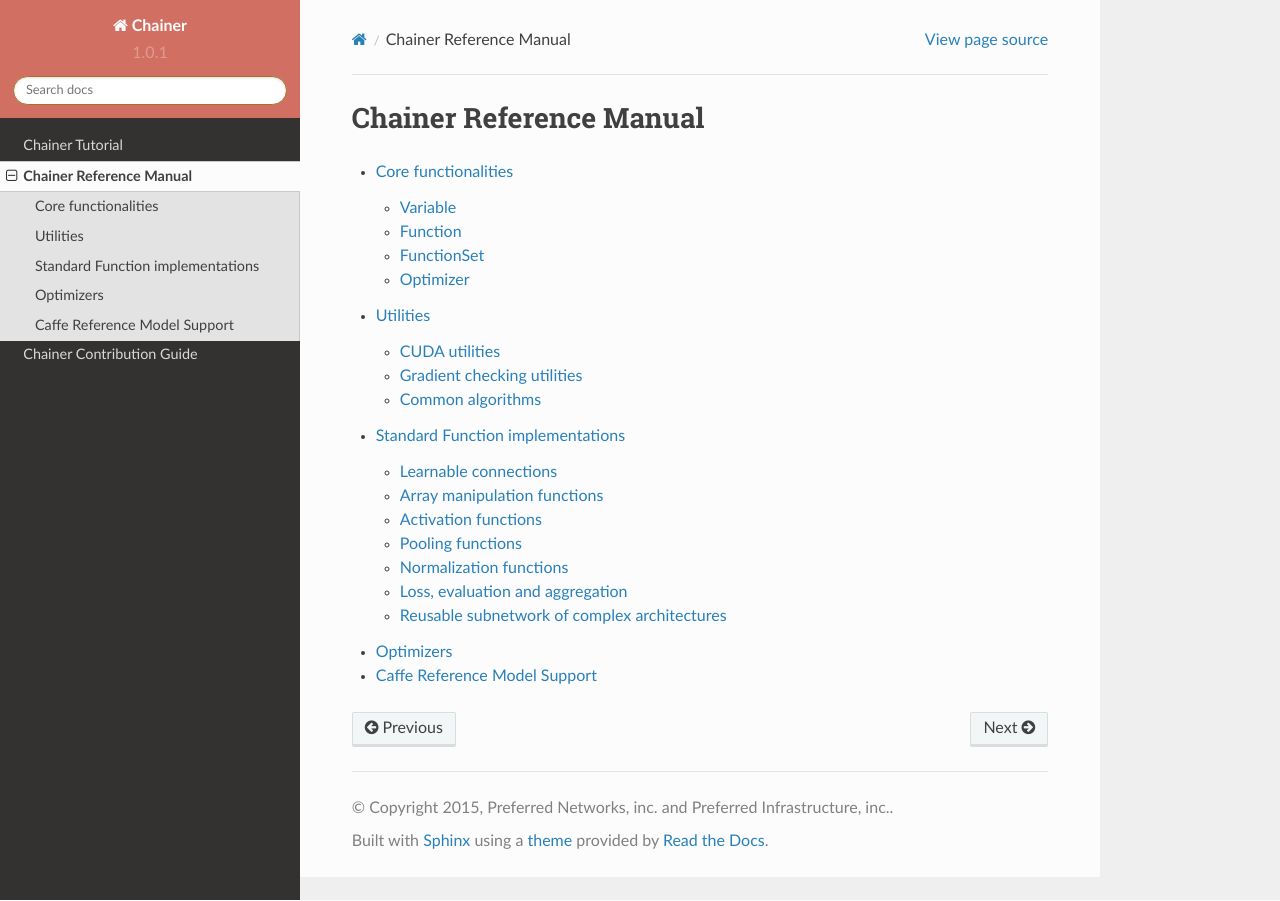
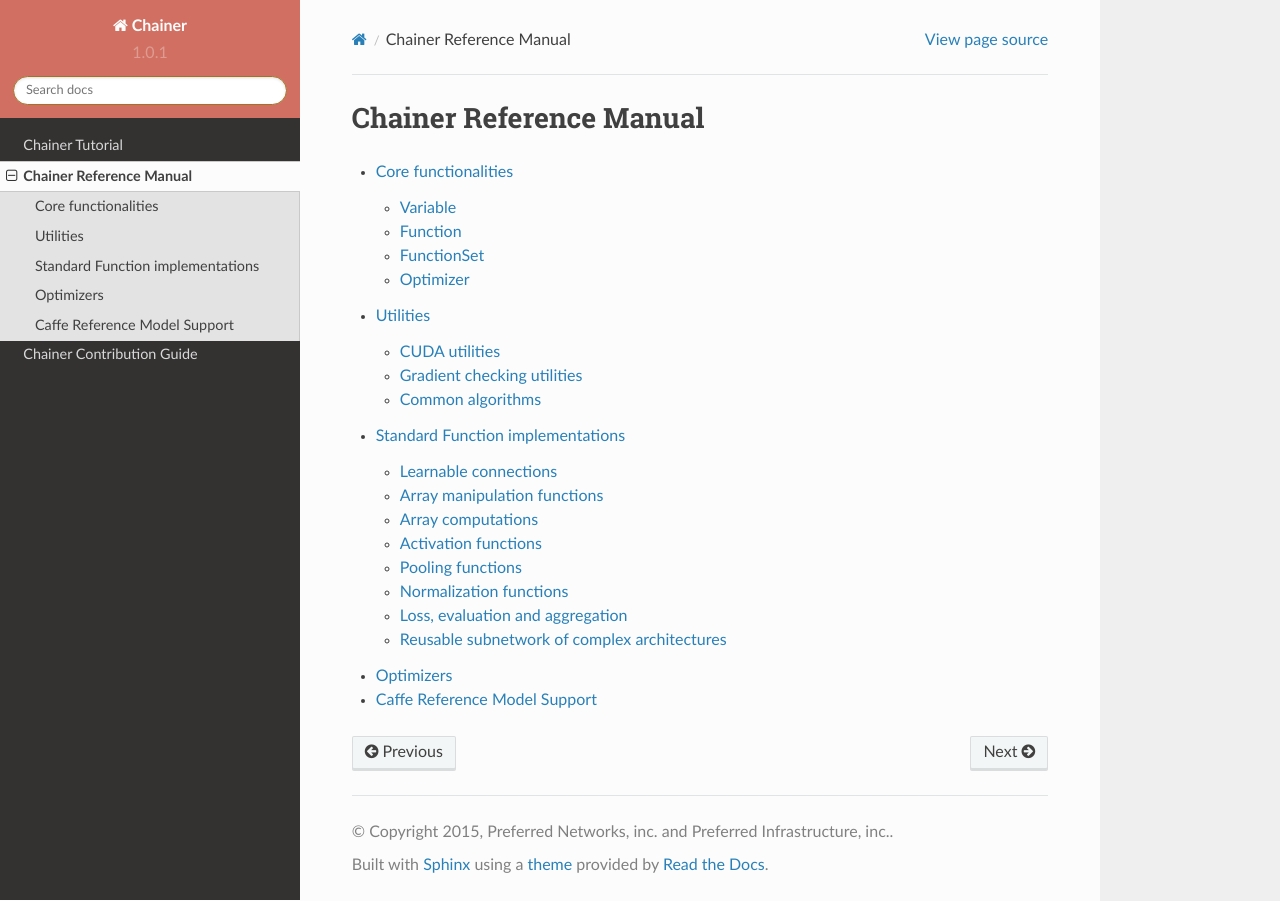
Before and after one commit to mitmul/intel-chainer, a Sphinx documentation site: the page built from docs/source/reference/index.rst, in a window 1280 px wide. Built offline with Sphinx 7.4.7 and the Read the Docs theme 2.0.0, drawn with Linux system fonts in a browser that asks for light colours.

Commit message:
Add (batch_)matmul and InceptionBN to the reference doc

```diff
--- a/docs/source/reference/functions.rst
+++ b/docs/source/reference/functions.rst
@@ -27,6 +27,11 @@
 .. autofunction:: dropout
 .. autofunction:: identity
 .. autofunction:: reshape
+
+Array computations
+------------------
+.. autofunction:: matmul
+.. autofunction:: batch_matmul
 
 Activation functions
 --------------------
```
Also changed, not shown: other parts of docs/source/reference/functions.rst (+1 -0 lines).
